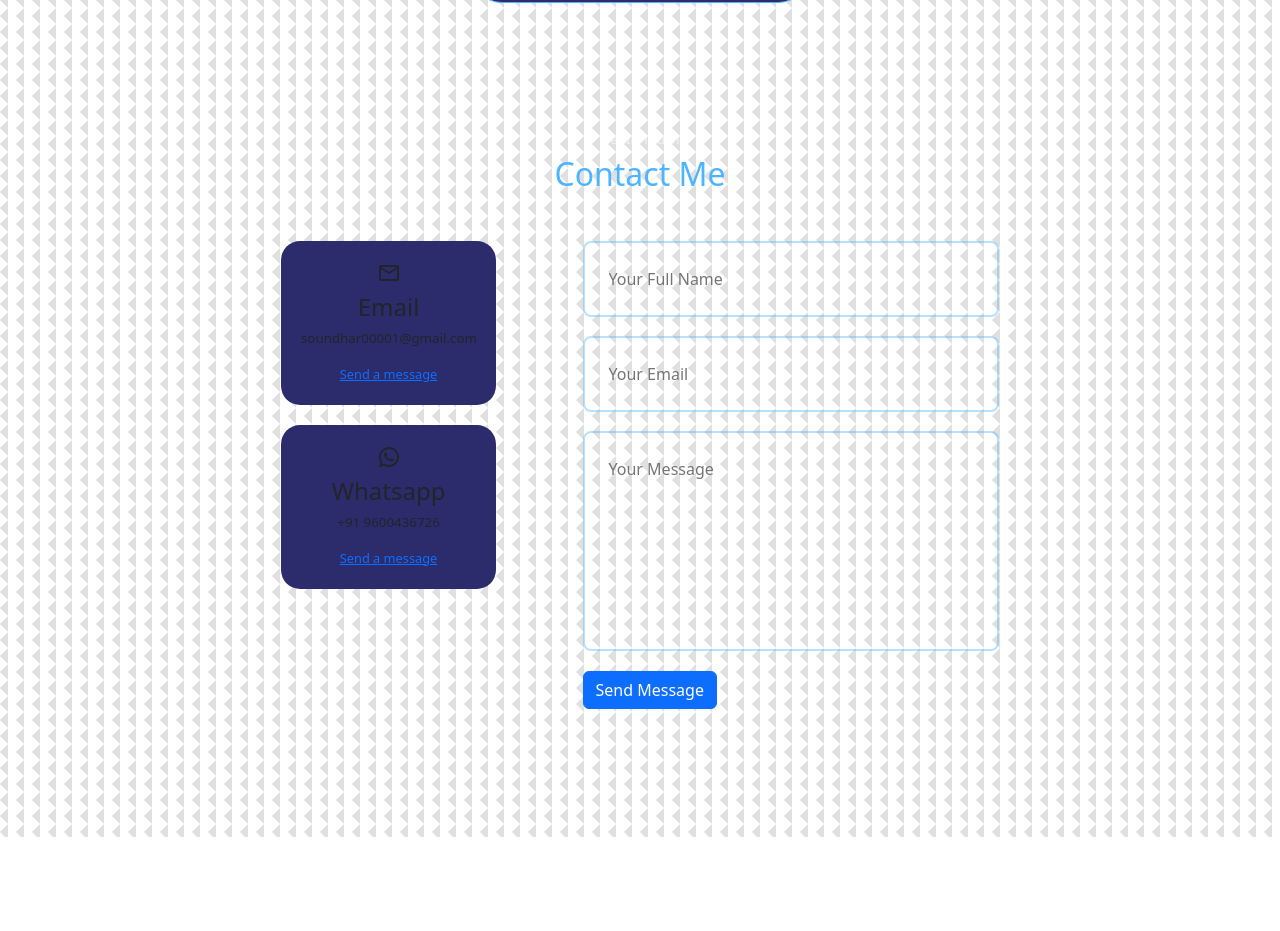
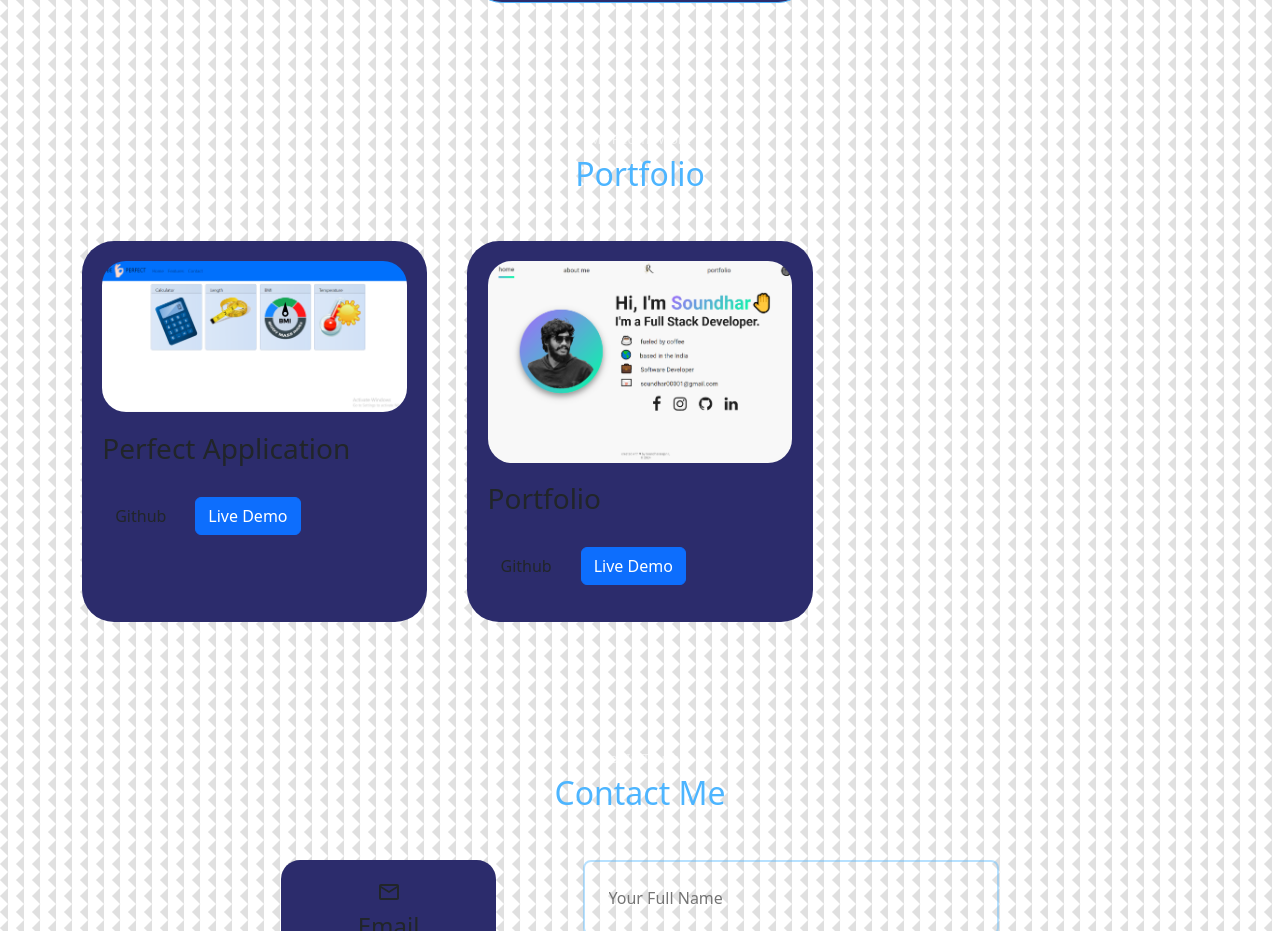
Before and after one commit to SoundhararajanL/portfolio, a React (Create React App) app: page / in a window 1280 px wide. Shown: the part 3000-3931 px from the top of the page. Before the commit the page ends 3837 px from the top, so only its background shows below. Built offline with nearby package versions, Linux system fonts and the light colour scheme.

Commit message:
feb 29 (4:00 PM)

```diff
--- a/src/App.js
+++ b/src/App.js
@@ -6,6 +6,7 @@
 import Experience from "./components/experience/experience";
 import Services from "./components/services/services";
 import Contact from "./components/contact/contact";
+import Portfolio from "./components/portfolio/portfolio";
 
 function App() {
 
@@ -17,7 +18,9 @@
       <About/>
       <Experience/>
      <Services/>
+     <Portfolio/>
      <Contact/>
+
 
     </div>
   );
--- /dev/null
+++ b/src/components/portfolio/portfolio.css
@@ -0,0 +1,44 @@
+.portfolio__container {
+    display: grid;
+    grid-template-columns: repeat(3, 1fr);
+    gap: 2.5rem;
+  }
+
+  .portfolio__item {
+    background: var(--color-bg-variant);
+    padding: 1.2rem;
+    border-radius: 2rem;
+    border: 1px solid transparent;
+    transition: var(--transition);
+  }
+  .portfolio__item:hover {
+    background: transparent;
+    border-color: var(--color-primary-variant);
+  }
+  .portfolio__item-image {
+    border-radius: 1.5rem;
+    overflow: hidden;
+  }
+  .portfolio__item h3 {
+    margin: 1.2rem 0 2rem;
+  }
+  .portfolio__item-cta {
+    display: flex;
+    gap: 1rem;
+    margin-bottom: 1rem;
+  }
+  /* ================ MEDIA QUERIES (MEDIUM DEVICES) ============= */
+
+  @media screen and (max-width: 1024px) {
+    .portfolio__container {
+      grid-template-columns: 1fr 1fr;
+      gap: 1.2rem;
+    }
+  }
+  /* ================ MEDIA QUERIES (SMALL DEVICES) ============= */
+  @media screen and (max-width: 600px) {
+    .portfolio__container {
+      grid-template-columns: 1fr;
+      gap: 1rem;
+    }
+  }
--- a/src/components/portfolio/portfolio.js
+++ b/src/components/portfolio/portfolio.js
@@ -1,54 +1,23 @@
 import { Component } from "react";
 import "./portfolio.css";
-import IMG1 from "../../assets/portfolio1.jpg";
-import IMG2 from "../../assets/portfolio2.jpg";
-import IMG3 from "../../assets/portfolio3.jpg";
-import IMG4 from "../../assets/portfolio4.jpg";
-import IMG5 from "../../assets/portfolio5.png";
-import IMG6 from "../../assets/portfolio6.jpg";
+import IMG1 from "../images/perfect app home.png";
+import IMG2 from "../images/portfolio.png";
+
 
 const data = [
   {
     id: 1,
     image: IMG1,
-    title: "Crypto Currency Dashboard & Financial Visualization",
-    github: "https://github.com/inextdeve",
-    demo: "https://inext.dev"
+    title: "Perfect Application ",
+    github: "https://github.com/SoundhararajanL/Perfect-Application",
+    demo: "https://quiet-chaja-518a79.netlify.app/"
   },
   {
     id: 2,
     image: IMG2,
-    title: "Crypto Currency Dashboard & Financial Visualization",
-    github: "https://github.com/inextdeve",
-    demo: "https://inext.dev"
-  },
-  {
-    id: 3,
-    image: IMG3,
-    title: "Crypto Currency Dashboard & Financial Visualization",
-    github: "https://github.com/inextdeve",
-    demo: "https://inext.dev"
-  },
-  {
-    id: 4,
-    image: IMG4,
-    title: "Crypto Currency Dashboard & Financial Visualization",
-    github: "https://github.com/inextdeve",
-    demo: "https://inext.dev"
-  },
-  {
-    id: 5,
-    image: IMG5,
-    title: "Crypto Currency Dashboard & Financial Visualization",
-    github: "https://github.com/inextdeve",
-    demo: "https://inext.dev"
-  },
-  {
-    id: 6,
-    image: IMG6,
-    title: "CryptCurrency Dashboard & Financial Visualization",
-    github: "https://github.com/inextdeve",
-    demo: "https://inext.dev"
+    title: "Portfolio",
+    github: "https://github.com/SoundhararajanL/portfolioProject1",
+    demo: "https://65e05907b3e646f1990e79cc--sprightly-cuchufli-035d20.netlify.app/"
   }
 ];
 
```
Also changed, not shown: src/components/images/perfect app home.png (added), src/components/images/portfolio.png (added).
